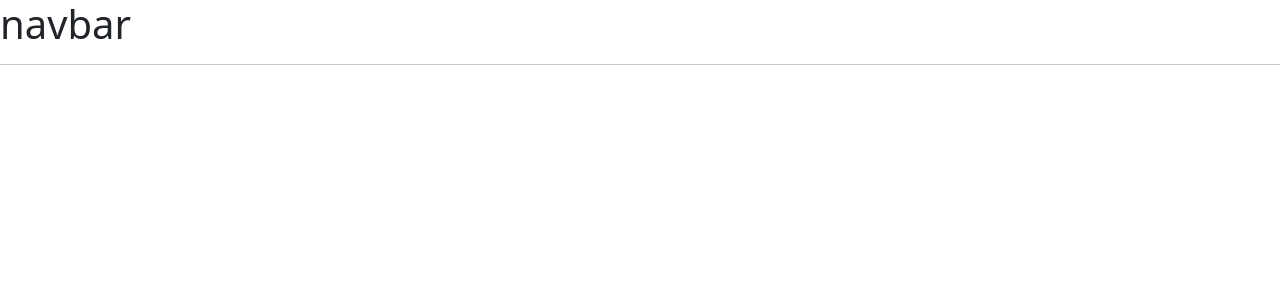
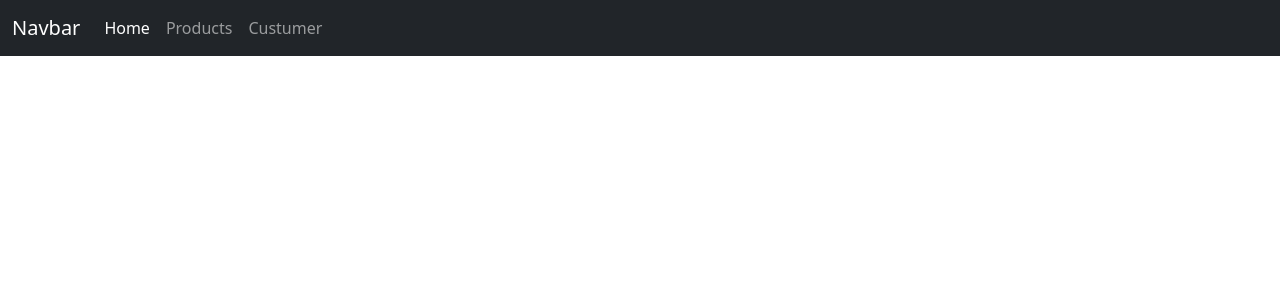
Before and after one commit to zinedine098/LearnDjangoPython, a Django app: page / in a window 1280 px wide. Shown: the top 300 px of the page. Run offline with Django 5.2, Linux system fonts and the light colour scheme.

Commit message:
saya menambahkan navbar dan menambahkan link url di dalamnya

```diff
--- a/djangotutorial/polls/templates/data/main.html
+++ b/djangotutorial/polls/templates/data/main.html
@@ -7,8 +7,7 @@
     <link href="https://cdn.jsdelivr.net/npm/bootstrap@5.3.7/dist/css/bootstrap.min.css" rel="stylesheet" integrity="sha384-LN+7fdVzj6u52u30Kp6M/trliBMCMKTyK833zpbD+pXdCLuTusPj697FH4R/5mcr" crossorigin="anonymous">
   </head>
   <body>
-    <h1>navbar</h1>
-    <hr>
+    {% include "data/navbar.html" %}
     {% block content %}
 
     {% endblock content %}
--- a/djangotutorial/polls/templates/data/navbar.html
+++ b/djangotutorial/polls/templates/data/navbar.html
@@ -0,0 +1,21 @@
+<nav class="navbar navbar-expand-lg navbar-dark bg-dark">
+  <div class="container-fluid">
+    <a class="navbar-brand" href="#">Navbar</a>
+    <button class="navbar-toggler" type="button" data-bs-toggle="collapse" data-bs-target="#navbarNav" aria-controls="navbarNav" aria-expanded="false" aria-label="Toggle navigation">
+      <span class="navbar-toggler-icon"></span>
+    </button>
+    <div class="collapse navbar-collapse" id="navbarNav">
+      <ul class="navbar-nav">
+        <li class="nav-item">
+          <a class="nav-link {% if menu == 'home' %} active {% endif %}" aria-current="page" href="{% url "home" %}">Home</a>
+        </li>
+        <li class="nav-item">
+          <a class="nav-link {% if menu == 'products' %} active {% endif %}" href="{% url "products" %}">Products</a>
+        </li>
+        <li class="nav-item">
+          <a class="nav-link {% if menu == 'custumer' %} active {% endif %}" href="{% url "custumer" %}">Custumer</a>
+        </li>
+      </ul>
+    </div>
+  </div>
+</nav>
--- a/djangotutorial/polls/urls.py
+++ b/djangotutorial/polls/urls.py
@@ -2,7 +2,7 @@ from django.urls import path
 from . import views
 
 urlpatterns = [
-    path('', views.index, name='index'),  # /polls/ akan diarahkan ke views.index
+    path('', views.index, name='home'),  # /polls/ akan diarahkan ke views.index
     path('products/', views.Products, name='products'),
     path('custumer/', views.Custumer, name='custumer'),
 ]
--- a/djangotutorial/polls/views.py
+++ b/djangotutorial/polls/views.py
@@ -7,17 +7,22 @@ from django.http import HttpResponse
 def index(request):
     context = {
         'title': 'Halaman Index',
+        'menu' : 'home'
     }
     return render(request, 'data/main.html', context)
 
 def Products(request):
     context = {
         'title': 'Halaman Products',
+        'menu' : 'products'
+
     }
     return render(request, 'data/products.html', context)
 
 def Custumer(request):
     context = {
         'title': 'Halaman Custumer',
+        'menu' : 'custumer'
+
     }
     return render(request, 'data/custumer.html', context)
```
